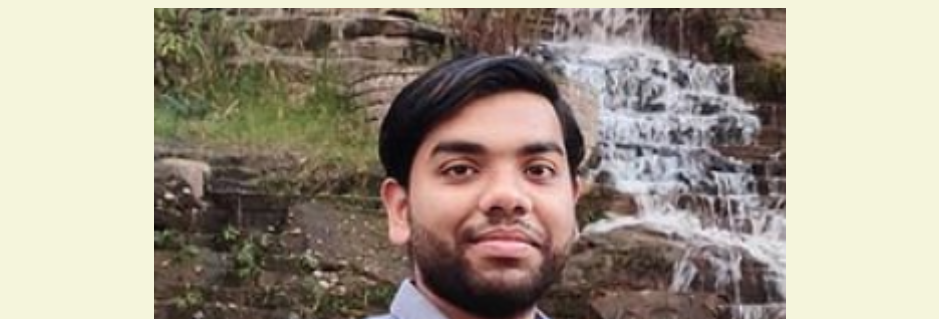
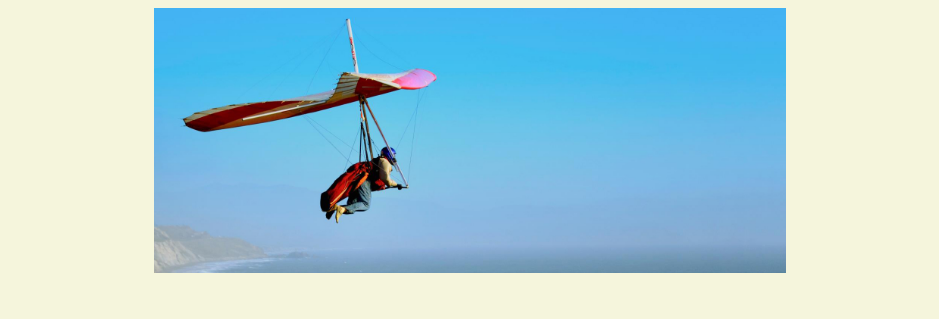
Before and after one commit to pushkar4318/pushkar4318.github.io, a plain HTML site: page index.html in a window 1280 px wide. Shown: the top 319 px of the page, without its empty margins (170-1109 px from the left). Drawn offline with Linux system fonts and the light colour scheme.

Commit message:
Update index.html

```diff
--- a/index.html
+++ b/index.html
@@ -15,7 +15,7 @@
   </header>
 
   <body>
-    <img src="images/image.png" width="50%" alt="image">
+    <img src="images/banner.jpg" width="50%" alt="banner">
     <h1>Pushkar Pratyush's Portal</h1>
     <h2>About Me</h2>
     <p>I am a novice web developer in Bhopal, Madhya Pradesh, India.</p>
```
